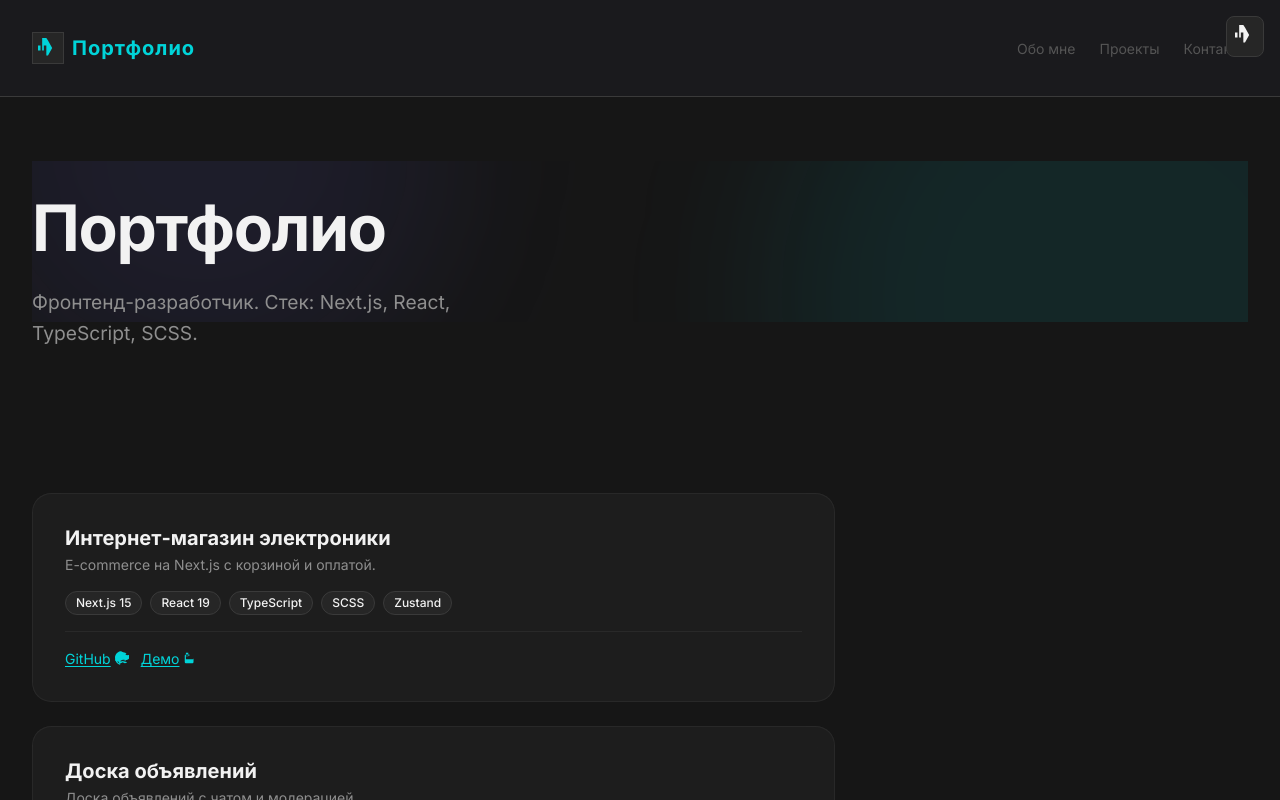
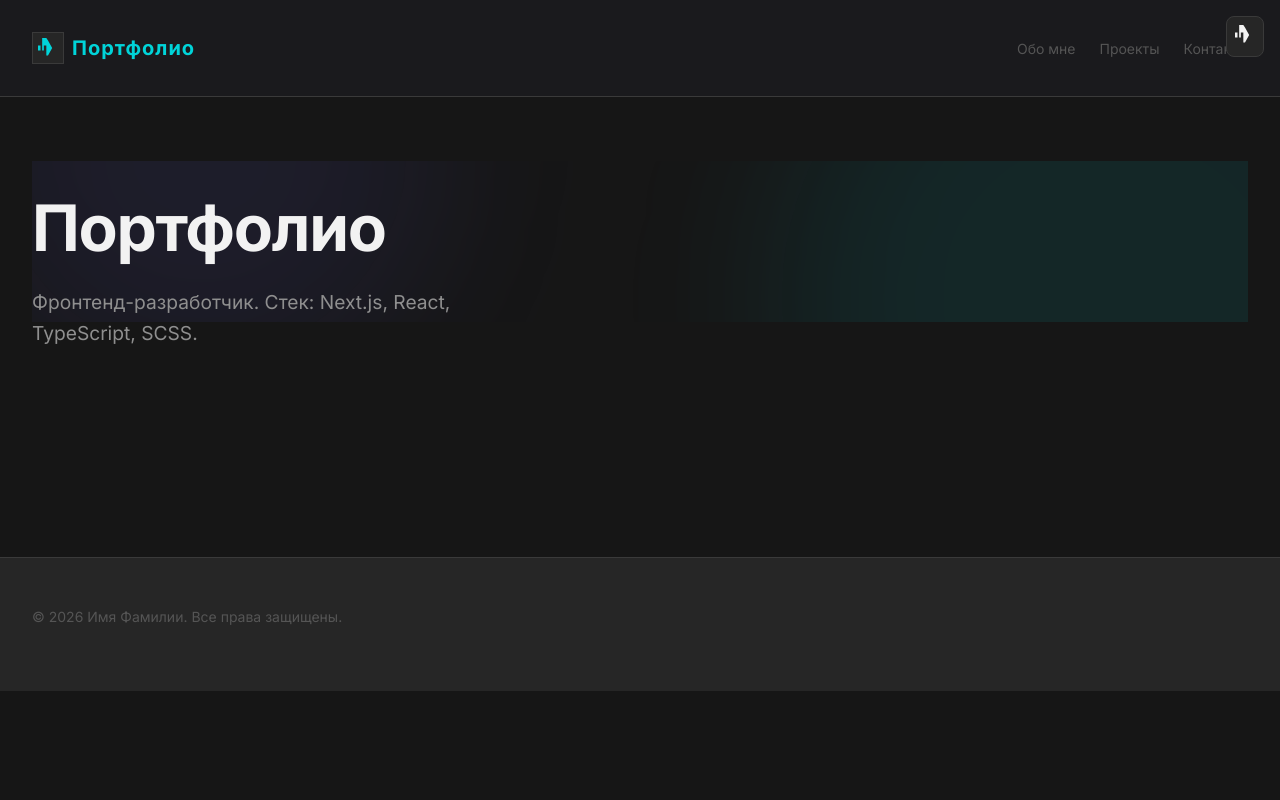
Before and after one commit to Slav468/portfolio, a Next.js app: page / in a window 1280 px wide. Shown: the top 800 px of the page. Built offline with nearby package versions, Linux system fonts and the light colour scheme.

Commit message:
fix: redistribute content across pages (home=HeroSection only, projects=/projects, about=/about)

```diff
--- a/app/page.tsx
+++ b/app/page.tsx
@@ -1,19 +1,7 @@
-import { projects } from '@/data/projects';
 import { HeroSection } from '@/components/sections/hero-section';
-import { ProjectGrid } from '@/components/features/project-grid';
 
-// Показываем все проекты (не только featured) на главной
-// или можно сделать отдельную страницу /projects
 export default function HomePage() {
-  // filtered projects for featured section
-  const featured = projects.filter((p) => p.featured);
-
   return (
-    <>
-      <HeroSection />
-      {/* Featured projects only on home */}
-      <ProjectGrid projects={featured} />
-      {/* Optionally could add a "View all projects" link here */}
-    </>
+    <HeroSection />
   );
 }
```
